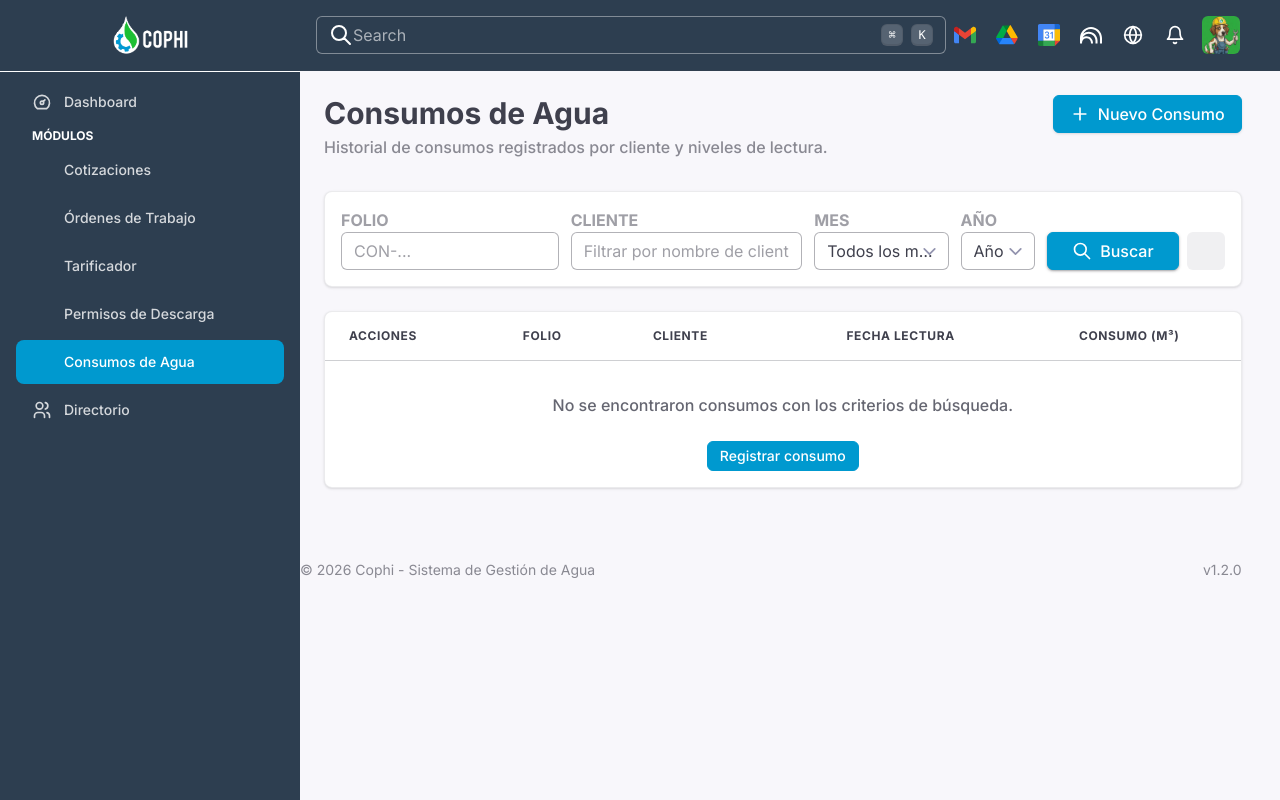
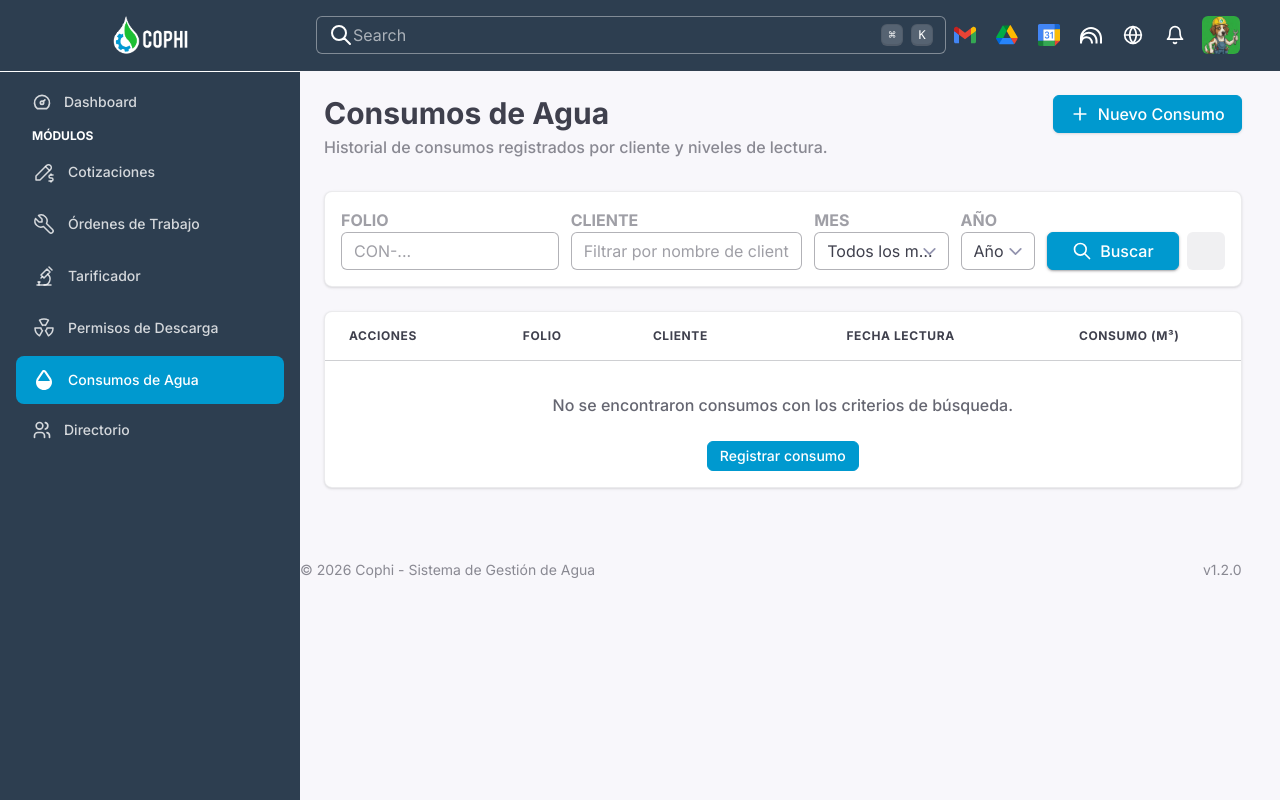
Before and after one commit to iyari02medina/Plantillas, a Flask app: page /consumos in a window 1280 px wide. Run offline with Flask 3, Linux system fonts and the light colour scheme.

Commit message:
se pusieron iconos en el menu principal

```diff
--- a/interfaz/templates/base_flyonui.html
+++ b/interfaz/templates/base_flyonui.html
@@ -343,35 +343,78 @@
                             <li>
                                 <a href="{{ url_for('cotizaciones') }}"
                                     class="{% if request.endpoint == 'cotizaciones' %}menu-active{% else %}text-white/80 hover:text-white hover:bg-white/10{% endif %} flex items-center gap-3 px-4 py-3 rounded-lg transition-all">
-                                    <span class="icon-[tabler--file-description] size-5"></span>
+                                    <!-- SVG directo para evitar problemas de compilación -->
+                                    <svg xmlns="http://www.w3.org/2000/svg" width="24" height="24" viewBox="0 0 24 24"
+                                        fill="none" stroke="currentColor" stroke-width="1.5" stroke-linecap="round"
+                                        stroke-linejoin="round"
+                                        class="icon icon-tabler icons-tabler-outline icon-tabler-pencil-dollar">
+                                        <path stroke="none" d="M0 0h24v24H0z" fill="none" />
+                                        <path d="M4 20h4l10.5 -10.5a2.828 2.828 0 1 0 -4 -4l-10.5 10.5v4" />
+                                        <path d="M13.5 6.5l4 4" />
+                                        <path d="M21 15h-2.5a1.5 1.5 0 0 0 0 3h1a1.5 1.5 0 0 1 0 3h-2.5" />
+                                        <path d="M19 21v1m0 -8v1" />
+                                    </svg>
                                     <span class="font-medium">Cotizaciones</span>
                                 </a>
                             </li>
                             <li>
                                 <a href="{{ url_for('ordenes') }}"
                                     class="{% if request.endpoint == 'ordenes' %}menu-active{% else %}text-white/80 hover:text-white hover:bg-white/10{% endif %} flex items-center gap-3 px-4 py-3 rounded-lg transition-all">
-                                    <span class="icon-[tabler--clipboard-list] size-5"></span>
+                                    <svg xmlns="http://www.w3.org/2000/svg" width="24" height="24" viewBox="0 0 24 24"
+                                        fill="none" stroke="currentColor" stroke-width="1.5" stroke-linecap="round"
+                                        stroke-linejoin="round"
+                                        class="icon icon-tabler icons-tabler-outline icon-tabler-tool">
+                                        <path stroke="none" d="M0 0h24v24H0z" fill="none" />
+                                        <path
+                                            d="M7 10h3v-3l-3.5 -3.5a6 6 0 0 1 8 8l6 6a2 2 0 0 1 -3 3l-6 -6a6 6 0 0 1 -8 -8l3.5 3.5" />
+                                    </svg>
                                     <span class="font-medium">Órdenes de Trabajo</span>
                                 </a>
                             </li>
                             <li>
                                 <a href="{{ url_for('tarificador') }}"
                                     class="{% if request.endpoint == 'tarificador' %}menu-active{% else %}text-white/80 hover:text-white hover:bg-white/10{% endif %} flex items-center gap-3 px-4 py-3 rounded-lg transition-all">
-                                    <span class="icon-[tabler--calculator] size-5"></span>
+                                    <svg xmlns="http://www.w3.org/2000/svg" width="24" height="24" viewBox="0 0 24 24"
+                                        fill="none" stroke="currentColor" stroke-width="1.5" stroke-linecap="round"
+                                        stroke-linejoin="round"
+                                        class="icon icon-tabler icons-tabler-outline icon-tabler-microscope">
+                                        <path stroke="none" d="M0 0h24v24H0z" fill="none" />
+                                        <path d="M5 21h14" />
+                                        <path d="M6 18h2" />
+                                        <path d="M7 18v3" />
+                                        <path d="M9 11l3 3l6 -6l-3 -3l-6 6" />
+                                        <path d="M10.5 12.5l-1.5 1.5" />
+                                        <path d="M17 3l3 3" />
+                                        <path d="M12 21a6 6 0 0 0 3.715 -10.712" />
+                                    </svg>
                                     <span class="font-medium">Tarificador</span>
                                 </a>
                             </li>
                             <li>
                                 <a href="{{ url_for('permisos_descarga') }}"
                                     class="{% if request.endpoint == 'permisos_descarga' %}menu-active{% else %}text-white/80 hover:text-white hover:bg-white/10{% endif %} flex items-center gap-3 px-4 py-3 rounded-lg transition-all">
-                                    <span class="icon-[tabler--file-certificate] size-5"></span>
+                                    <svg xmlns="http://www.w3.org/2000/svg" width="24" height="24" viewBox="0 0 24 24"
+                                        fill="none" stroke="currentColor" stroke-width="1.5" stroke-linecap="round"
+                                        stroke-linejoin="round"
+                                        class="icon icon-tabler icons-tabler-outline icon-tabler-radioactive">
+                                        <path stroke="none" d="M0 0h24v24H0z" fill="none" />
+                                        <path d="M13.5 14.6l3 5.19a9 9 0 0 0 4.5 -7.79h-6a3 3 0 0 1 -1.5 2.6" />
+                                        <path d="M13.5 9.4l3 -5.19a9 9 0 0 0 -9 0l3 5.19a3 3 0 0 1 3 0" />
+                                        <path d="M10.5 14.6l-3 5.19a9 9 0 0 1 -4.5 -7.79h6a3 3 0 0 0 1.5 2.6" />
+                                    </svg>
                                     <span class="font-medium">Permisos de Descarga</span>
                                 </a>
                             </li>
                             <li>
                                 <a href="{{ url_for('consumos') }}"
                                     class="{% if request.endpoint == 'consumos' %}menu-active{% else %}text-white/80 hover:text-white hover:bg-white/10{% endif %} flex items-center gap-3 px-4 py-3 rounded-lg transition-all">
-                                    <span class="icon-[tabler--droplet] size-5"></span>
+                                    <svg xmlns="http://www.w3.org/2000/svg" width="24" height="24" viewBox="0 0 24 24"
+                                        fill="currentColor"
+                                        class="icon icon-tabler icons-tabler-filled icon-tabler-droplet-half-2">
+                                        <path stroke="none" d="M0 0h24v24H0z" fill="none" />
+                                        <path
+                                            d="M13.905 2.923l.098 .135l4.92 7.306a7.566 7.566 0 0 1 1.043 3.167l.024 .326c.007 .047 .01 .094 .01 .143l-.002 .06c.056 2.3 -.944 4.582 -2.87 6.14c-2.969 2.402 -7.286 2.402 -10.255 0c-1.904 -1.54 -2.904 -3.787 -2.865 -6.071a1.052 1.052 0 0 1 .013 -.333a7.66 7.66 0 0 1 .913 -3.176l.172 -.302l4.893 -7.26c.185 -.275 .426 -.509 .709 -.686c1.055 -.66 2.446 -.413 3.197 .55zm-2.06 1.107l-.077 .038l-.041 .03l-.037 .036l-.033 .042l-4.863 7.214a5.607 5.607 0 0 0 -.651 1.61h11.723a5.444 5.444 0 0 0 -.49 -1.313l-.141 -.251l-4.891 -7.261a.428 .428 0 0 0 -.5 -.145z" />
+                                    </svg>
                                     <span class="font-medium">Consumos de Agua</span>
                                 </a>
                             </li>
```
